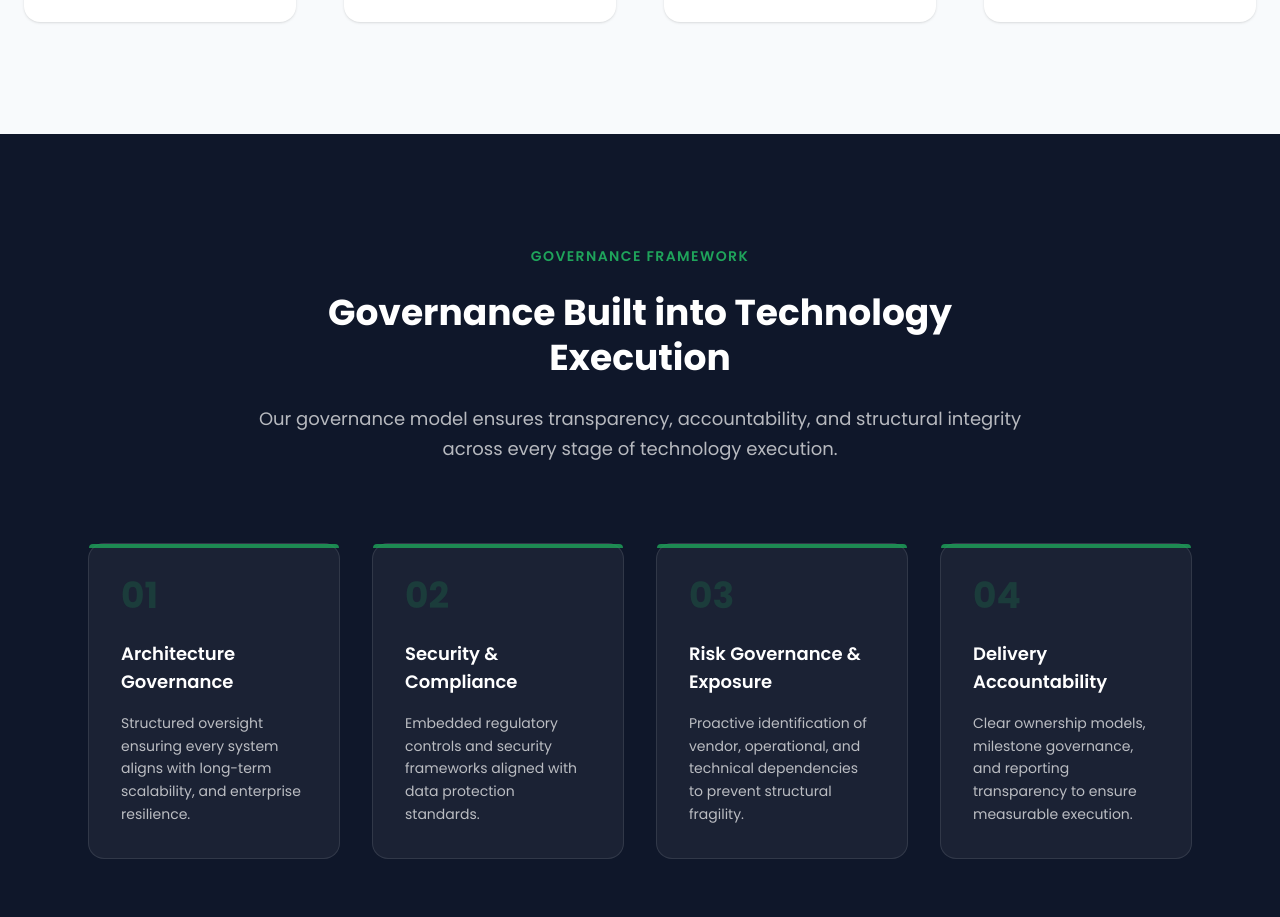
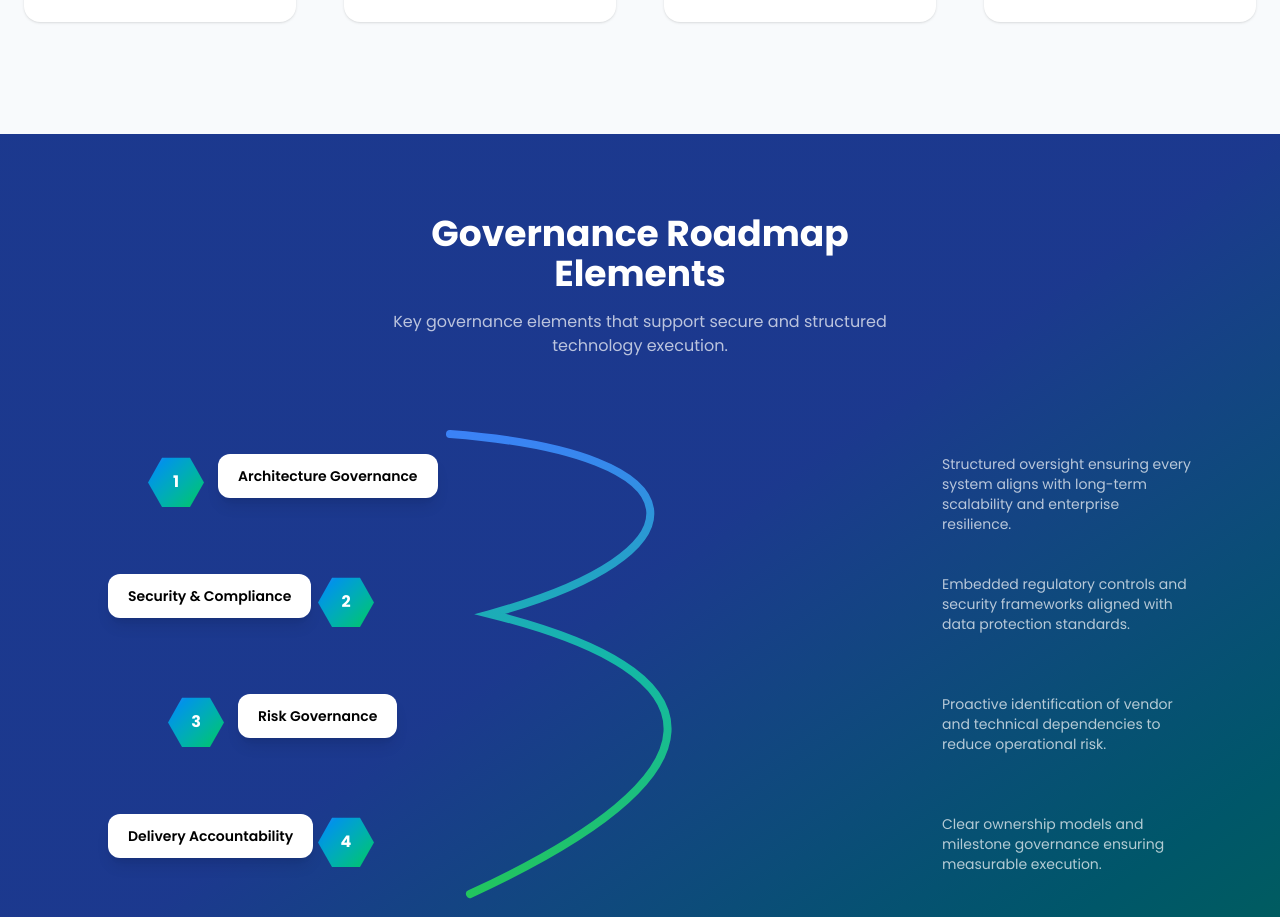
Before and after one commit to Pragatisingh0417/zamance-project, a React (Vite) app: page /services/technology-consulting in a window 1280 px wide. Shown: the part 1880-2797 px from the top of the page. Built offline with nearby package versions, Linux system fonts and the light colour scheme.

Commit message:
ui changes

```diff
--- a/src/components/ServiceHero.tsx
+++ b/src/components/ServiceHero.tsx
@@ -5,9 +5,9 @@ type Props = {
 
 const ServiceHero = ({ title, subtitle }: Props) => {
   return (
-    <section className="bg-gradient-to-br from-[#1E3A8A] to-[#1FA45B] text-white h-30 md:h-40 lg:h-60">
-      <div className="mx-auto max-w-7xl px-6 py-24">
-        <h1 className="text-4xl md:text-5xl font-semibold tracking-tight animate-fadeIn">
+    <section className="bg-gradient-to-br from-blue-900 via-blue-900 to-teal-800 text-white h-30 md:h-40 lg:h-60">
+      <div className="mx-auto max-w-7xl px-6 py-10 md:px-6 md:py-24">
+        <h1 className="text-2xl md:text-5xl text-center font-semibold tracking-tight animate-fadeIn">
           {title}
         </h1>
 
--- a/src/components/technologyConsulting/TechGovernance.tsx
+++ b/src/components/technologyConsulting/TechGovernance.tsx
@@ -1,70 +1,234 @@
 export function TechGovernance() {
+
   const governance = [
     {
       title: "Architecture Governance",
-      desc: "Structured oversight ensuring every system aligns with long-term scalability,  and enterprise resilience.",
+      desc: "Structured oversight ensuring every system aligns with long-term scalability and enterprise resilience.",
     },
     {
       title: "Security & Compliance",
       desc: "Embedded regulatory controls and security frameworks aligned with data protection standards.",
     },
     {
-      title: "Risk Governance & Exposure",
-      desc: "Proactive identification of vendor, operational, and technical dependencies to prevent structural fragility.",
+      title: "Risk Governance",
+      desc: "Proactive identification of vendor and technical dependencies to reduce operational risk.",
     },
     {
       title: "Delivery Accountability",
-      desc: "Clear ownership models, milestone governance, and reporting transparency to ensure measurable execution.",
+      desc: "Clear ownership models and milestone governance ensuring measurable execution.",
     },
   ];
 
   return (
-    <section className="relative bg-[#0F172A] py-28 text-white">
-      <div className="mx-auto max-w-6xl px-6">
+    <section className="bg-gradient-to-br from-blue-900 via-blue-900 to-teal-800 py-20 text-white overflow-hidden">
 
-        {/* Header */}
-        <div className="text-center max-w-3xl mx-auto">
-          <p className="text-sm font-semibold uppercase tracking-widest text-[#1FA45B]">
-            Governance Framework
+      <div className="max-w-6xl mx-auto px-6">
+
+        {/* HEADER */}
+
+        <div className="text-center max-w-xl mx-auto mb-14">
+
+          <h2 className="text-3xl sm:text-4xl font-bold">
+            Governance Roadmap Elements
+          </h2>
+
+          <p className="mt-4 text-white/70">
+            Key governance elements that support secure and structured
+            technology execution.
           </p>
 
-          <h2 className="mt-6 text-3xl sm:text-4xl font-bold leading-tight">
-            Governance Built into Technology Execution
-          </h2>
-
-          <p className="mt-6 text-white/70 text-lg leading-relaxed">
-            Our governance model ensures transparency, accountability, and structural
-            integrity across every stage of technology execution.
-          </p>
         </div>
 
-        {/* 4 Modern Boxes */}
-        <div className="mt-20 grid gap-8 sm:grid-cols-2 lg:grid-cols-4">
-          {governance.map((item, index) => (
-            <div
-              key={item.title}
-              className="group relative rounded-2xl border border-white/10 bg-white/5 p-8 transition duration-300 hover:-translate-y-2 hover:border-[#1FA45B]/50 hover:bg-white/10"
-            >
-              {/* Top Accent Line */}
-              <div className="absolute left-0 top-0 h-1 w-full bg-[#1FA45B] rounded-t-2xl opacity-80"></div>
 
-              {/* Number */}
-              <span className="text-4xl font-bold text-[#1FA45B]/20">
-                {String(index + 1).padStart(2, "0")}
-              </span>
+        {/* ---------------- */}
+        {/* MOBILE VERSION */}
+        {/* ---------------- */}
 
-              <h3 className="mt-6 text-lg font-semibold">
+        <div className="md:hidden relative">
+
+          {/* Vertical Line */}
+          <div className="absolute left-6 top-0 bottom-0 w-[4px]
+          bg-gradient-to-b from-blue-500 via-teal-400 to-green-500
+          rounded-full"></div>
+
+
+          <div className="space-y-10">
+
+            {governance.map((item,i)=>(
+
+              <div key={i} className="flex gap-5">
+
+                {/* Hexagon */}
+
+                <div className="relative z-10">
+
+                  <div className="
+                  w-12 h-12
+                  bg-gradient-to-br
+                  from-blue-500
+                  to-green-500
+                  clip-hexagon
+                  flex
+                  items-center
+                  justify-center
+                  font-bold
+                  ">
+                    {i+1}
+                  </div>
+
+                </div>
+
+
+                {/* Text */}
+
+                <div className="bg-white text-black p-4 rounded-xl shadow-lg">
+
+                  <h3 className="font-semibold text-sm">
                     {item.title}
                   </h3>
 
-              <p className="mt-4 text-sm text-white/70 leading-relaxed">
+                  <p className="text-gray-600 text-xs mt-1">
                     {item.desc}
                   </p>
+
                 </div>
+
+
+              </div>
+
             ))}
+
           </div>
 
         </div>
+
+
+
+        {/* ---------------- */}
+        {/* DESKTOP VERSION */}
+        {/* ---------------- */}
+
+        <div className="hidden md:block relative h-[520px] mt-10">
+
+          <svg
+            className="absolute left-0 top-0 h-full w-full"
+            viewBox="0 0 420 520"
+            fill="none"
+          >
+
+            <path
+              d="
+              M20 20
+              C 280 40, 280 140, 60 200
+              C 300 260, 300 360, 40 480
+              "
+              stroke="url(#grad)"
+              strokeWidth="8"
+              fill="transparent"
+              strokeLinecap="round"
+            />
+
+            <defs>
+              <linearGradient id="grad" x1="0" y1="0" x2="0" y2="1">
+
+                <stop offset="0%" stopColor="#3B82F6"/>
+                <stop offset="50%" stopColor="#14B8A6"/>
+                <stop offset="100%" stopColor="#22C55E"/>
+
+              </linearGradient>
+            </defs>
+
+          </svg>
+
+
+          {governance.map((item,i)=>{
+
+            const iconPos = [
+              "top-[40px] left-[60px]",
+              "top-[160px] left-[230px]",
+              "top-[280px] left-[80px]",
+              "top-[400px] left-[230px]",
+            ];
+
+            const labelPos = [
+              "top-[40px] left-[130px]",
+              "top-[160px] left-[20px]",
+              "top-[280px] left-[150px]",
+              "top-[400px] left-[20px]",
+            ];
+
+            const descPos = [
+              "top-[40px] right-[0px]",
+              "top-[160px] right-[0px]",
+              "top-[280px] right-[0px]",
+              "top-[400px] right-[0px]",
+            ];
+
+            return(
+
+              <div key={i}>
+
+                <div className={`absolute ${iconPos[i]}`}>
+
+                  <div className="
+                  w-14 h-14
+                  bg-gradient-to-br
+                  from-blue-500
+                  to-green-500
+                  clip-hexagon
+                  flex
+                  items-center
+                  justify-center
+                  font-bold
+                  shadow-xl
+                  ">
+                    {i+1}
+                  </div>
+
+                </div>
+
+
+
+                <div className={`absolute ${labelPos[i]}
+                bg-white text-black px-5 py-3 rounded-xl shadow-lg text-sm font-semibold`}>
+                  {item.title}
+                </div>
+
+
+
+                <div className={`absolute ${descPos[i]}
+                w-[250px] text-white/70 text-sm`}>
+                  {item.desc}
+                </div>
+
+              </div>
+
+            );
+
+          })}
+
+        </div>
+
+
+      </div>
+
+
+
+      <style jsx>{`
+
+        .clip-hexagon {
+          clip-path: polygon(
+            25% 6%,
+            75% 6%,
+            100% 50%,
+            75% 94%,
+            25% 94%,
+            0% 50%
+          );
+        }
+
+      `}</style>
+
     </section>
   );
 }
```
Lines whose indentation alone changed are shown as unchanged.
